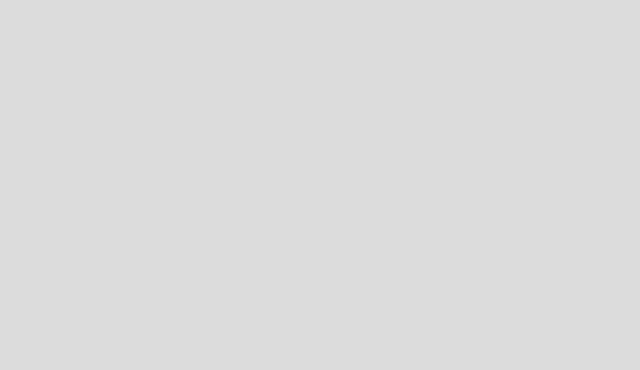
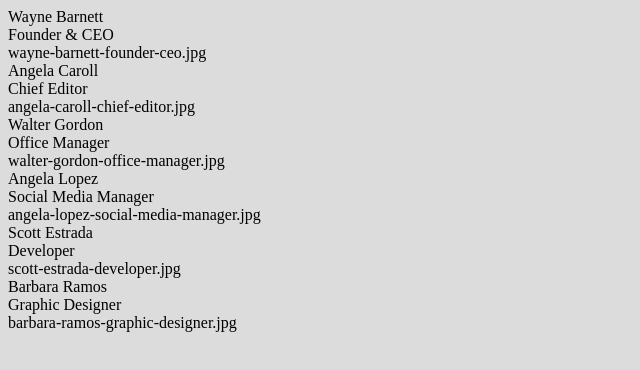
Before and after one commit to Nico-Serra/js-our-team, a plain HTML site: page index.html in a window 1280 px wide. Shown: the whole page, without its empty margins (0-640 px from the left). Drawn offline with Linux system fonts and the light colour scheme.

Commit message:
add milestone 2

```diff
--- a/assets/css/style.css
+++ b/assets/css/style.css
@@ -1,5 +1,5 @@
 *{
-    margin: 0;
+    padding: 0;
     padding: 0;
     box-sizing: border-box;
 }
@@ -7,3 +7,7 @@
 body{
     background-color: gainsboro;
 }
+
+.div{
+    padding: 3rem 0;
+}
--- a/assets/js/main.js
+++ b/assets/js/main.js
@@ -39,8 +39,14 @@ for (let i = 0; i < team.length; i++) {
     const member = team[i];
 
     //console.log(member.name, member.role, member.image);
+
     for (const key in member) {
-        console.log(member[key]);
+        //console.log(member[key]);
+        let info = member[key]
+
+        let markup = `<div>${info}</div>`
+
+        document.querySelector('.info').insertAdjacentHTML('beforeend', markup)
     }
 
 }
--- a/index.html
+++ b/index.html
@@ -8,6 +8,9 @@
 </head>
 <body>
 
+    <div class="info">
+
+    </div>
 
     <script src="./assets/js/main.js"></script>
 </body>
```
